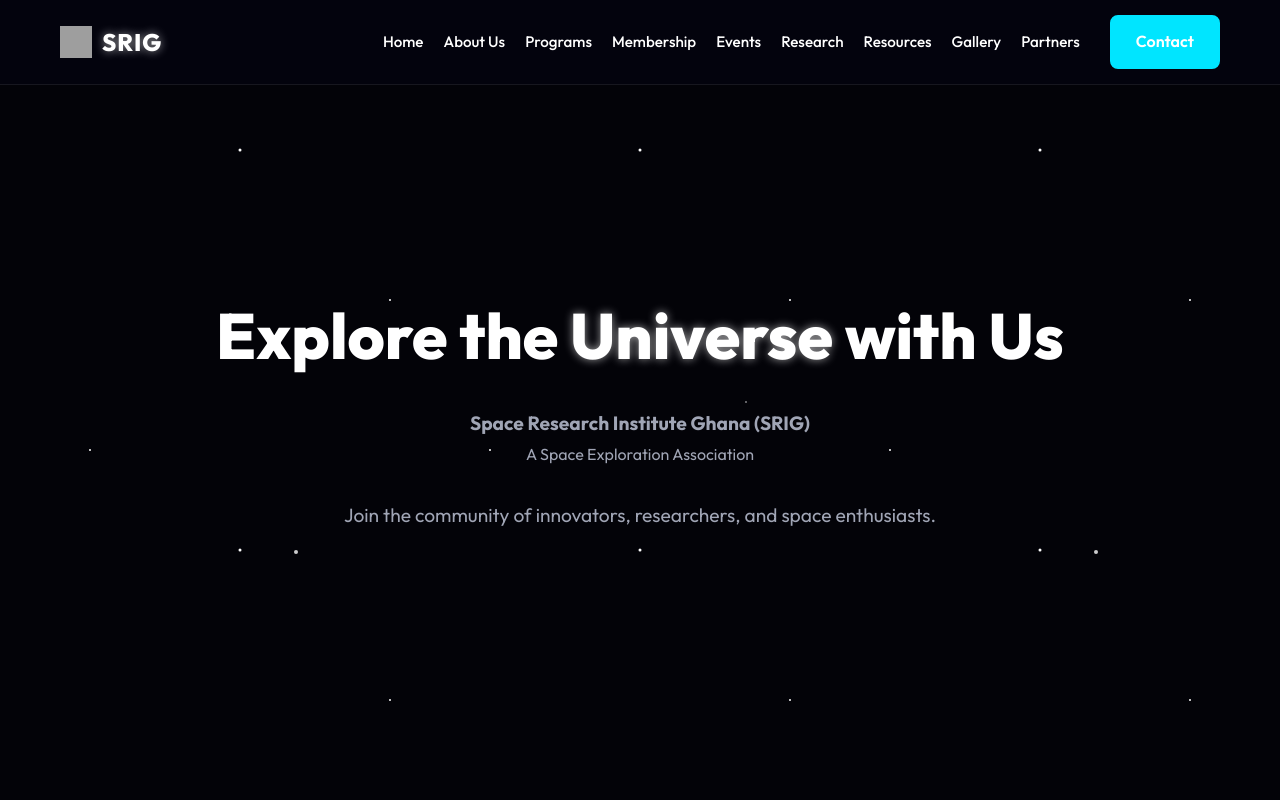
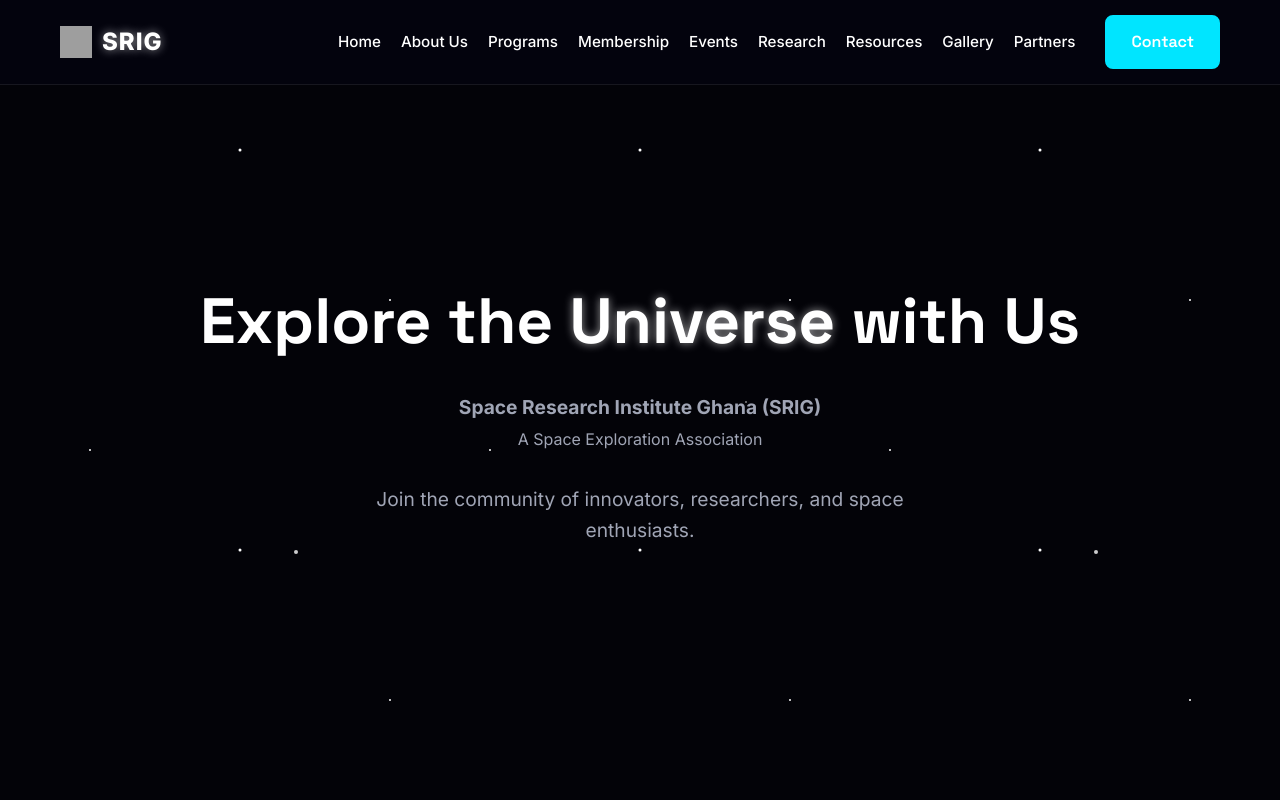
Before and after one commit to kaniobed28/SEPS-Ghana, a Next.js app: page / in a window 1280 px wide. Shown: the top 800 px of the page. Built offline with nearby package versions, Linux system fonts and the light colour scheme; grey boxes are pictures that could not be loaded.

Commit message:
Update typography to Space Grotesk and Inter for premium space tech feel

```diff
--- a/src/app/globals.css
+++ b/src/app/globals.css
@@ -7,7 +7,8 @@
   --color-secondary: #b388ff; /* Purple Glow */
   --color-text-primary: #ffffff;
   --color-text-secondary: #a0a5b5;
-  --font-main: 'Inter', sans-serif;
+  --font-heading: 'Space Grotesk', sans-serif;
+  --font-body: 'Inter', sans-serif;
   --transition-speed: 0.4s;
 }
 
@@ -22,9 +23,13 @@
 body {
   background-color: var(--color-bg);
   color: var(--color-text-primary);
-  font-family: var(--font-main);
+  font-family: var(--font-body);
   line-height: 1.6;
   overflow-x: hidden;
+}
+
+h1, h2, h3, h4, h5, h6, .nav-links, .btn {
+  font-family: var(--font-heading);
 }
 
 a {
--- a/src/app/layout.tsx
+++ b/src/app/layout.tsx
@@ -1,11 +1,12 @@
 import type { Metadata } from 'next';
-import { Outfit } from 'next/font/google';
+import { Space_Grotesk, Inter } from 'next/font/google';
 import './globals.css';
 import Navbar from '@/components/Navbar';
 import Footer from '@/components/Footer';
 import { ThemeProvider } from '@/components/ThemeProvider';
 
-const outfit = Outfit({ subsets: ['latin'], variable: '--font-main' });
+const spaceGrotesk = Space_Grotesk({ subsets: ['latin'], variable: '--font-heading' });
+const inter = Inter({ subsets: ['latin'], variable: '--font-body' });
 
 export const metadata: Metadata = {
   title: 'SRIG | Space Research Institute Ghana (SRIG)',
@@ -19,7 +20,7 @@
 }) {
   return (
     <html lang="en" suppressHydrationWarning>
-      <body className={outfit.className}>
+      <body className={`${inter.variable} ${spaceGrotesk.variable}`}>
         <ThemeProvider attribute="data-theme" defaultTheme="dark" enableSystem>
           <div className="stars"></div>
           <div className="twinkling"></div>
```
